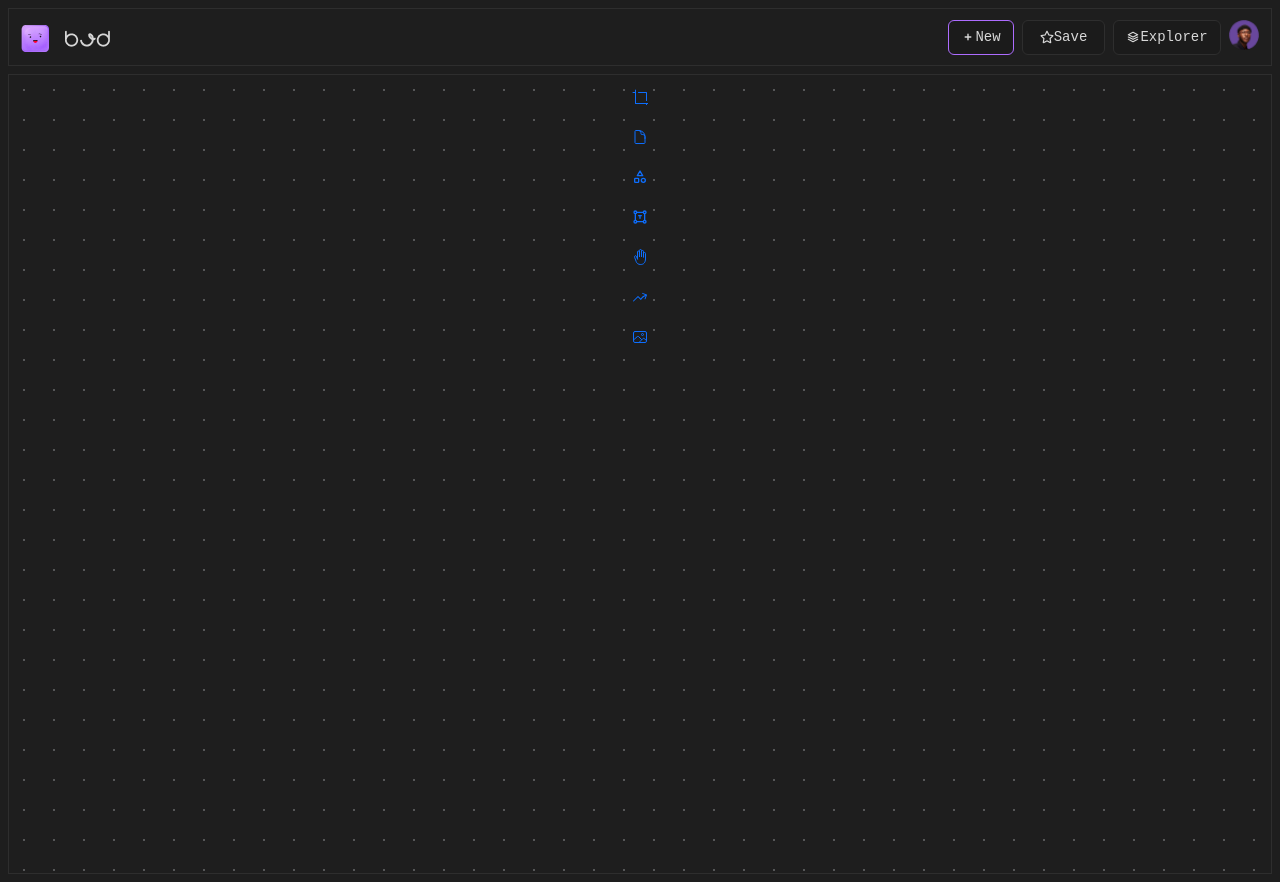
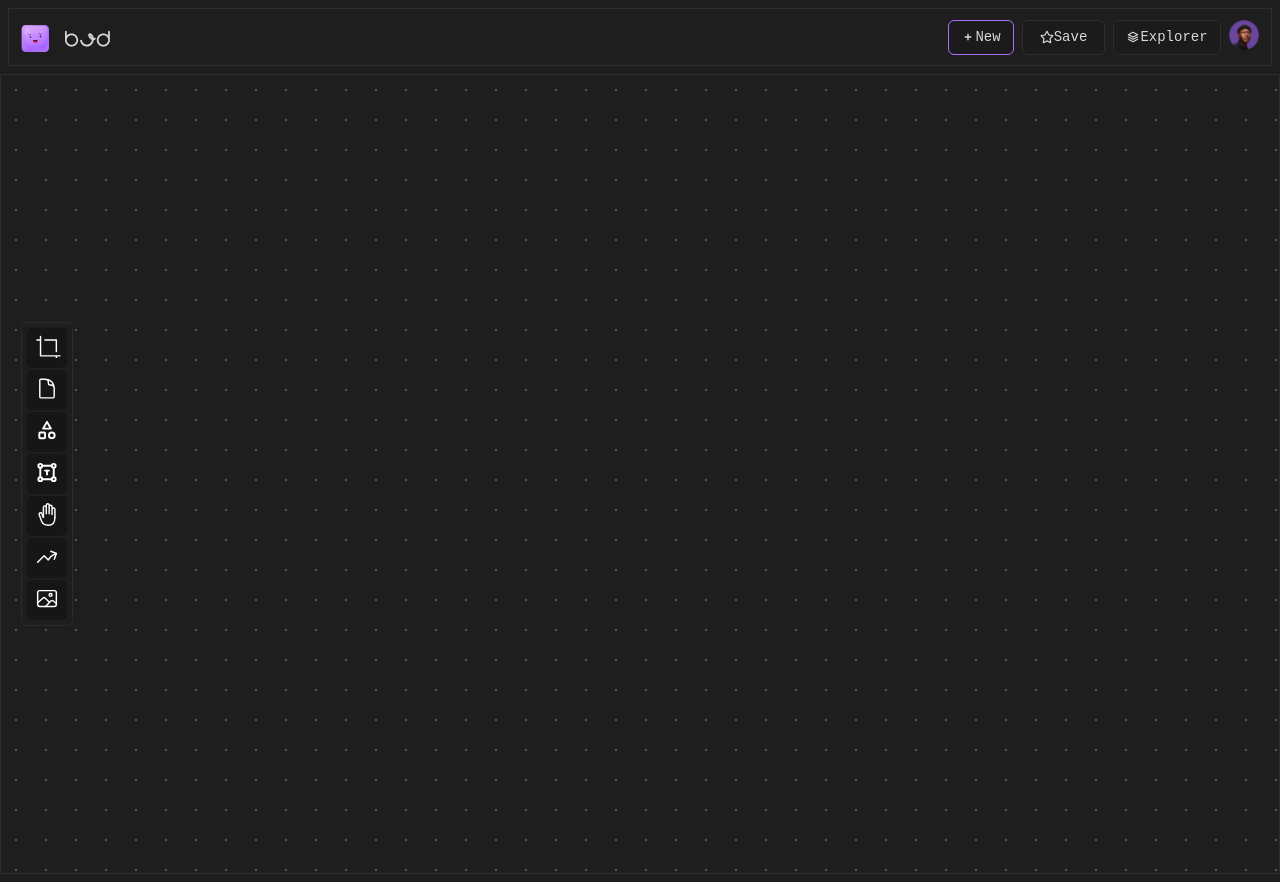
Before and after one commit to MahadevanPV/Bud, a React (Create React App) app: page / in a window 1280 px wide. Built offline with nearby package versions, Linux system fonts and the light colour scheme.

Commit message:
added menus

```diff
--- a/src/components/Bud/Bud.css
+++ b/src/components/Bud/Bud.css
@@ -4,7 +4,16 @@
     background-image: radial-gradient(circle, #dee2e64a 1px, transparent 0.5px);
     background-size: 30px 30px;
     border: 1px solid #2E2E2E;
+    padding: 20px;
+    display: flex;
   }
-.container-wrapper{
-    margin: 8px;
-}
+  .container-wrapper {
+    display: flex;
+    justify-content: center;
+    align-items: center;
+  }
+
+  .content-wrapper {
+    display: flex;
+    flex-direction: row;
+  }
--- a/src/components/Bud/Bud.js
+++ b/src/components/Bud/Bud.js
@@ -7,7 +7,11 @@ const Bud = () => {
     return (
         <div className="container-wrapper">
             <Container fluid className="dotted-background">
-                <Menu />
+                <div className="content-wrapper">
+                    <div className="menu-wrapper d-flex">
+                        <Menu />
+                    </div>
+                </div>
             </Container>
         </div>
     );
--- a/src/components/Header/Header.css
+++ b/src/components/Header/Header.css
@@ -1,5 +1,6 @@
 body {
     background: #1E1E1E;
+    overflow-y: hidden;
 }
 
 .mr-8 {
--- a/src/components/Menu/Menu.css
+++ b/src/components/Menu/Menu.css
@@ -0,0 +1,29 @@
+.menuStyle, .nav-link:focus, .nav-link:hover {
+    color: #FFFFFF;
+    padding: 1px;
+}
+.iconWrapper {
+    background-color: #161616;
+    padding: 5px;
+    border-radius: 5px;
+    display: inline-block;
+    height: 40px;
+    width: 40px;
+}
+
+.iconWrapper svg{
+    height: 23px;
+    width: 28px;
+}
+.menu-container{
+    border: 1px solid #2A2A2A;
+    border-radius: 5px;
+    width: fit-content;
+    margin: auto;
+}
+.menu-wrapper {
+    padding: 0;
+}
+.flex-column{
+    margin: 4px;
+}
--- a/src/components/Menu/Menu.js
+++ b/src/components/Menu/Menu.js
@@ -6,37 +6,47 @@ import { IoHandRightOutline } from "react-icons/io5";
 import { HiArrowTrendingUp, HiOutlineDocument } from "react-icons/hi2";
 import { IoImageOutline } from "react-icons/io5";
 import { BsCrop } from "react-icons/bs";
-
-
-
+import '../Menu/Menu.css';
 
 const Menu = () => {
   return (
-    <Container>
+    <div className="menu-container">
+      <Container className='menu-wrapper'>
         <Nav defaultActiveKey="/home" className="flex-column">
           <Nav.Item>
-          <Nav.Link href="/home"><BsCrop/></Nav.Link>
+            <Nav.Link href="/home" className="menuStyle"><span className="iconWrapper"><BsCrop /></span></Nav.Link>
           </Nav.Item>
           <Nav.Item>
-          <Nav.Link href="/about"><HiOutlineDocument /></Nav.Link>
+            <Nav.Link href="/about" className="menuStyle"><span className="iconWrapper"><HiOutlineDocument /></span></Nav.Link>
           </Nav.Item>
           <Nav.Item>
-          <Nav.Link href="/services"><TbTriangleSquareCircle /></Nav.Link>
+            <Nav.Link href="/services" className="menuStyle">
+              <span className="iconWrapper"><TbTriangleSquareCircle /></span>
+            </Nav.Link>
           </Nav.Item>
           <Nav.Item>
-          <Nav.Link href="/services"><TbTextResize /></Nav.Link>
+            <Nav.Link href="/services" className="menuStyle">
+              <span className="iconWrapper"><TbTextResize /></span>
+            </Nav.Link>
           </Nav.Item>
           <Nav.Item>
-          <Nav.Link href="/services"><IoHandRightOutline /></Nav.Link>
+            <Nav.Link href="/services" className="menuStyle">
+              <span className="iconWrapper"><IoHandRightOutline /></span>
+            </Nav.Link>
           </Nav.Item>
           <Nav.Item>
-          <Nav.Link href="/services"><HiArrowTrendingUp /></Nav.Link>
+            <Nav.Link href="/services" className="menuStyle">
+              <span className="iconWrapper"><HiArrowTrendingUp /></span>
+            </Nav.Link>
           </Nav.Item>
           <Nav.Item>
-          <Nav.Link href="/services"><IoImageOutline /></Nav.Link>
+            <Nav.Link href="/services" className="menuStyle">
+              <span className="iconWrapper"><IoImageOutline /></span>
+            </Nav.Link>
           </Nav.Item>
         </Nav>
       </Container>
+    </div>
   );
 };
 
```
Also changed, not shown: src/components/Prompt/Prompt.css (added), src/components/Prompt/Prompt.js (added). Lines whose indentation alone changed are shown as unchanged.
